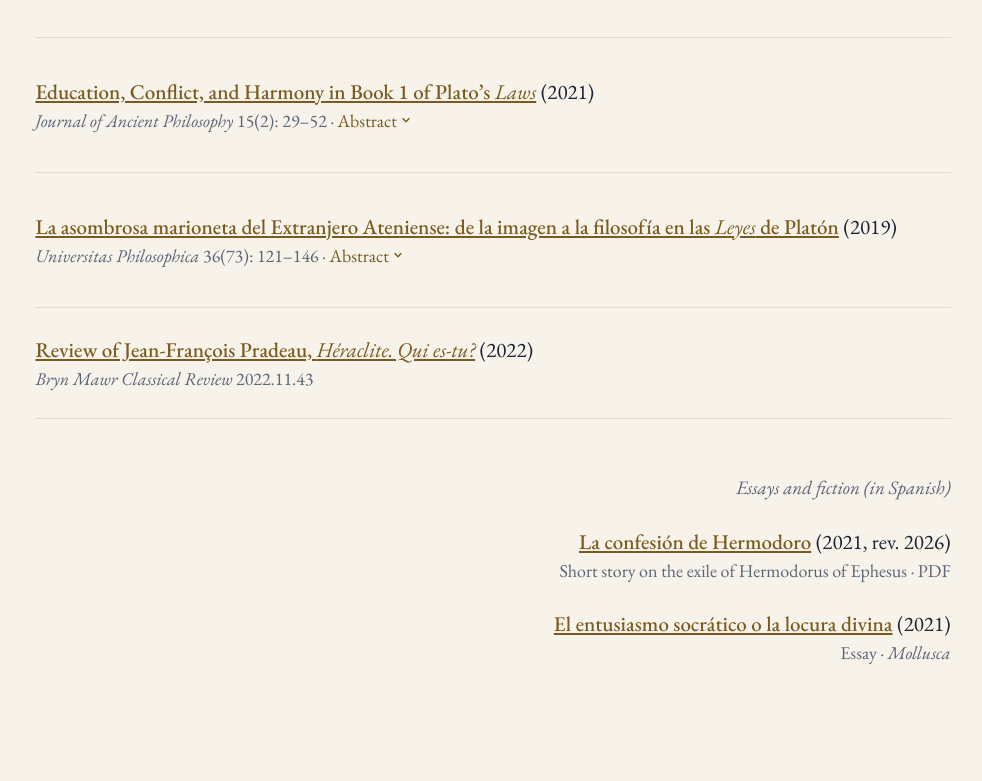
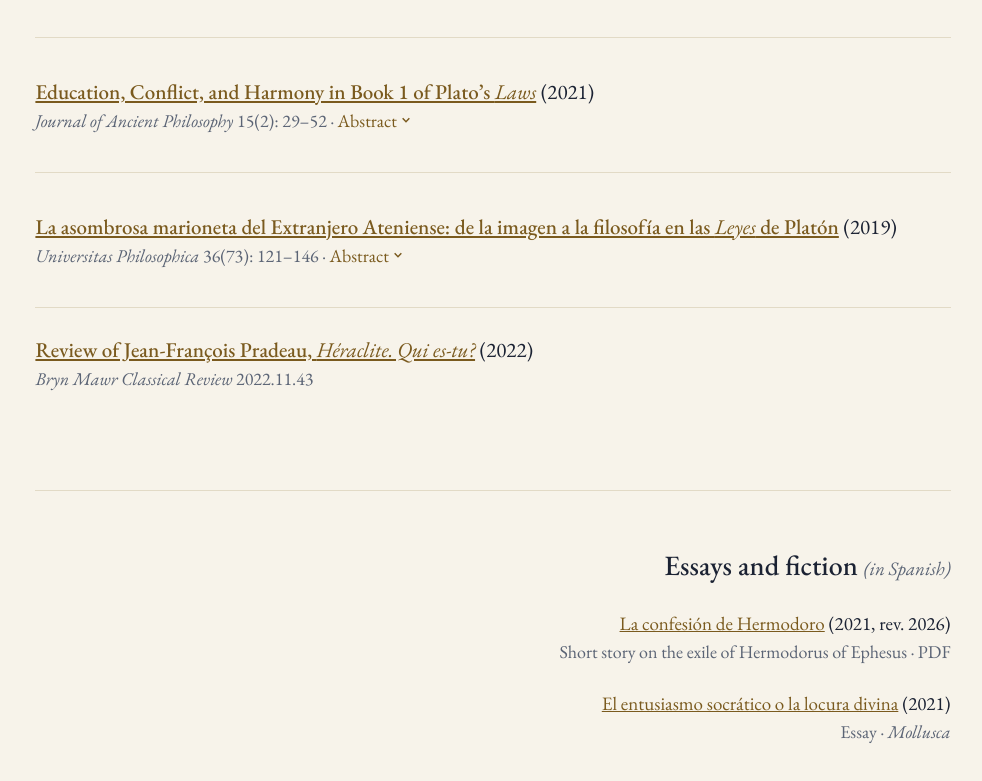
Before and after one commit to diegogr94-web/diegogr94-web.github.io, a plain HTML site: page research.html in a window 1280 px wide. Shown: the part 743-1524 px from the top of the page, without its empty margins (147-1129 px from the left). Before the commit the page ends 1463 px from the top, so only its background shows below. Drawn offline with nearby package versions, Linux system fonts and the light colour scheme.

Commit message:
Essays and fiction: proper sub-section heading
Co-Authored-By: Claude Opus 5.5 <noreply@anthropic.com>
Claude-Session: https://claude.ai/code/session_013xx1K2Zvwwr6hZageyt4RV

```diff
--- a/research.html
+++ b/research.html
@@ -108,10 +108,10 @@
       <span style="font-size: 21px; font-weight: 500"><a href="https://bmcr.brynmawr.edu/2022/2022.11.43/">Review of Jean-François Pradeau, <i>Héraclite. Qui es-tu?</i></a> <span style="font-weight: 400">(2022)</span></span>
       <span style="font-size: 18px; color: #5B6475"><i>Bryn Mawr Classical Review</i> 2022.11.43</span>
     </div>
-    <section style="border-top: 1px solid #E2DAC6; padding: 56px 0 0; display: flex; flex-direction: column; align-items: flex-end; text-align: right; gap: 28px">
-      <span style="font-size:19px; font-style: italic; color: #5B6475">Essays and fiction (in Spanish)</span>
-      <div style="display: flex; flex-direction: column; align-items: flex-end; gap: 4px"><span lang="es" style="font-size:21px; font-weight: 500"><a href="papers/garcia-rincon-la-confesion-de-hermodoro.pdf">La confesión de Hermodoro</a> <span style="font-weight: 400">(2021, rev. 2026)</span></span><span style="font-size:18px; color: #5B6475">Short story on the exile of Hermodorus of Ephesus · PDF</span></div>
-      <div style="display: flex; flex-direction: column; align-items: flex-end; gap: 4px"><span lang="es" style="font-size:21px; font-weight: 500"><a href="https://medium.com/mollusca/el-entusiasmo-socr%C3%A1tico-o-la-locura-divina-4be402630dca">El entusiasmo socrático o la locura divina</a> <span style="font-weight: 400">(2021)</span></span><span style="font-size:18px; color: #5B6475">Essay · <i>Mollusca</i></span></div>
+    <section style="border-top: 1px solid #E2DAC6; margin-top: 72px; padding: 56px 0 0; display: flex; flex-direction: column; align-items: flex-end; text-align: right; gap: 28px">
+      <h2 style="margin: 0; font-size:28px; font-weight: 500; color: #1B2233">Essays and fiction <span style="font-size:19px; font-style: italic; font-weight: 400; color: #5B6475">(in Spanish)</span></h2>
+      <div style="display: flex; flex-direction: column; align-items: flex-end; gap: 4px"><span lang="es" style="font-size:19px; font-weight: 400"><a href="papers/garcia-rincon-la-confesion-de-hermodoro.pdf">La confesión de Hermodoro</a> <span style="font-weight: 400">(2021, rev. 2026)</span></span><span style="font-size:18px; color: #5B6475">Short story on the exile of Hermodorus of Ephesus · PDF</span></div>
+      <div style="display: flex; flex-direction: column; align-items: flex-end; gap: 4px"><span lang="es" style="font-size:19px; font-weight: 400"><a href="https://medium.com/mollusca/el-entusiasmo-socr%C3%A1tico-o-la-locura-divina-4be402630dca">El entusiasmo socrático o la locura divina</a> <span style="font-weight: 400">(2021)</span></span><span style="font-size:18px; color: #5B6475">Essay · <i>Mollusca</i></span></div>
     </section>
   </main>
 
```
